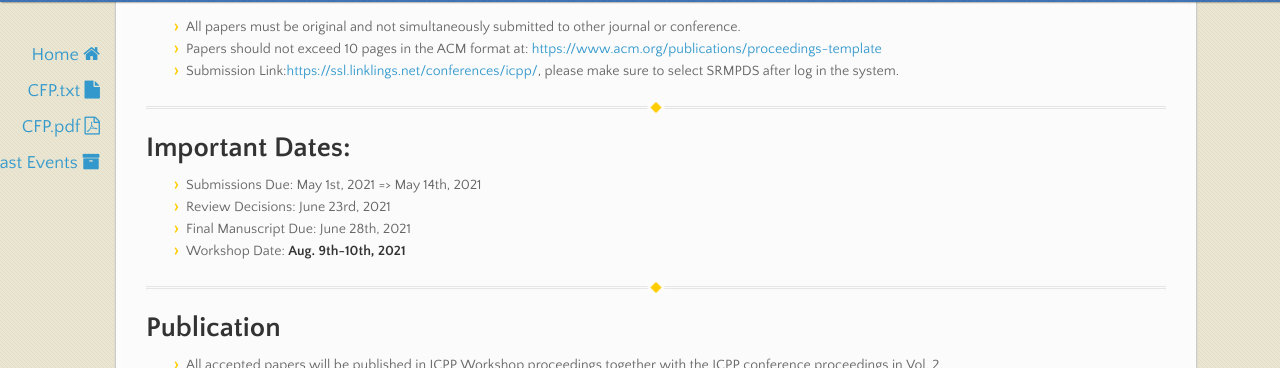
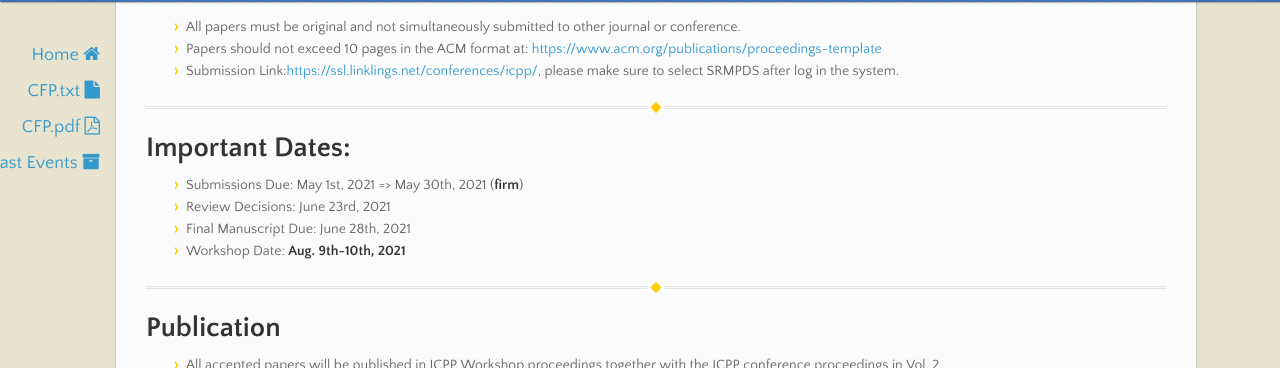
Before and after one commit to srmpds/srmpds.github.io, a Jekyll site: the page built from index.md, in a window 1280 px wide and 900 px high, scrolled down 747 px. Shown: the part 83-451 px from the top of the window. Built offline with Jekyll 4.4.1, drawn with Linux system fonts in a browser that asks for light colours; nearby versions of some CDN libraries.

Commit message:
Update index.md

```diff
--- a/index.md
+++ b/index.md
@@ -33,7 +33,7 @@ Resource management and scheduling is a crucial task on large-scale computing sy
 
 ---
 # Important Dates:
-* Submissions Due:        May 1st, 2021 => May 14th, 2021
+* Submissions Due:        May 1st, 2021 => May 30th, 2021 (**firm**)
 * Review Decisions:       June  23rd, 2021
 * Final Manuscript Due:   June 28th, 2021
 * Workshop Date:          __Aug. 9th-10th, 2021__
```
